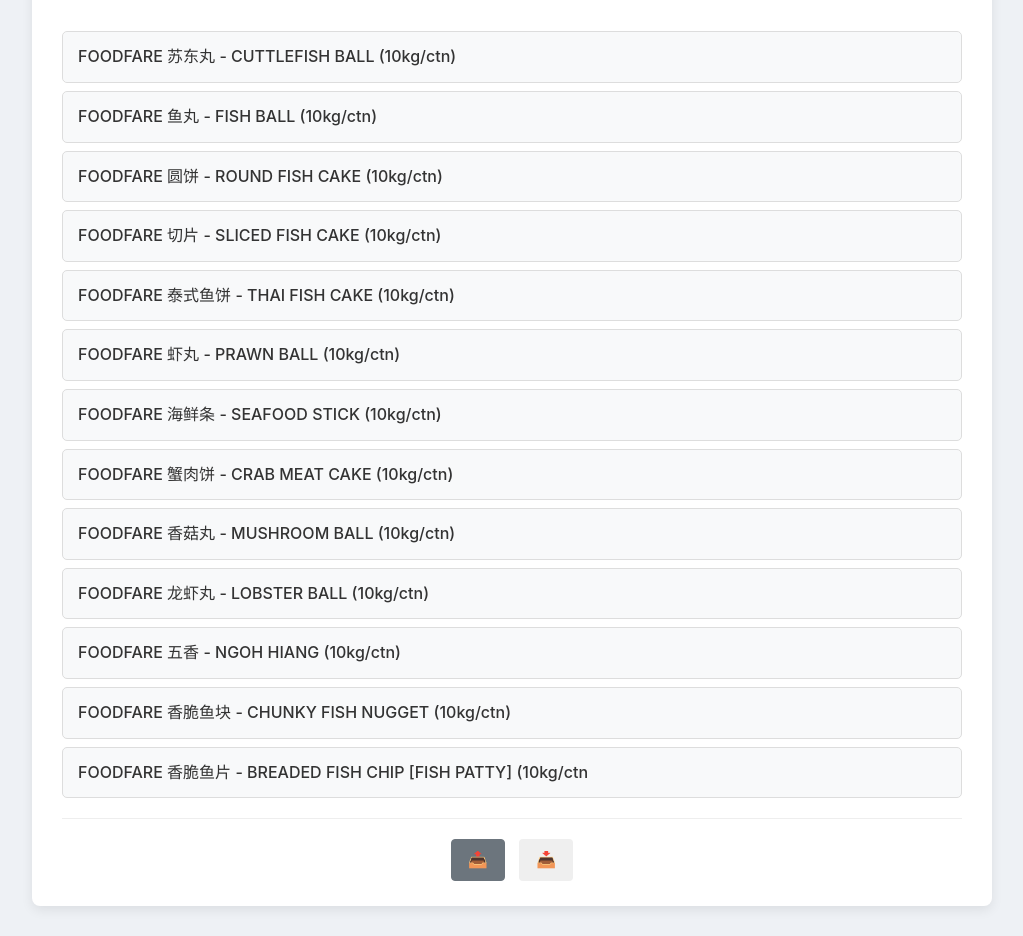
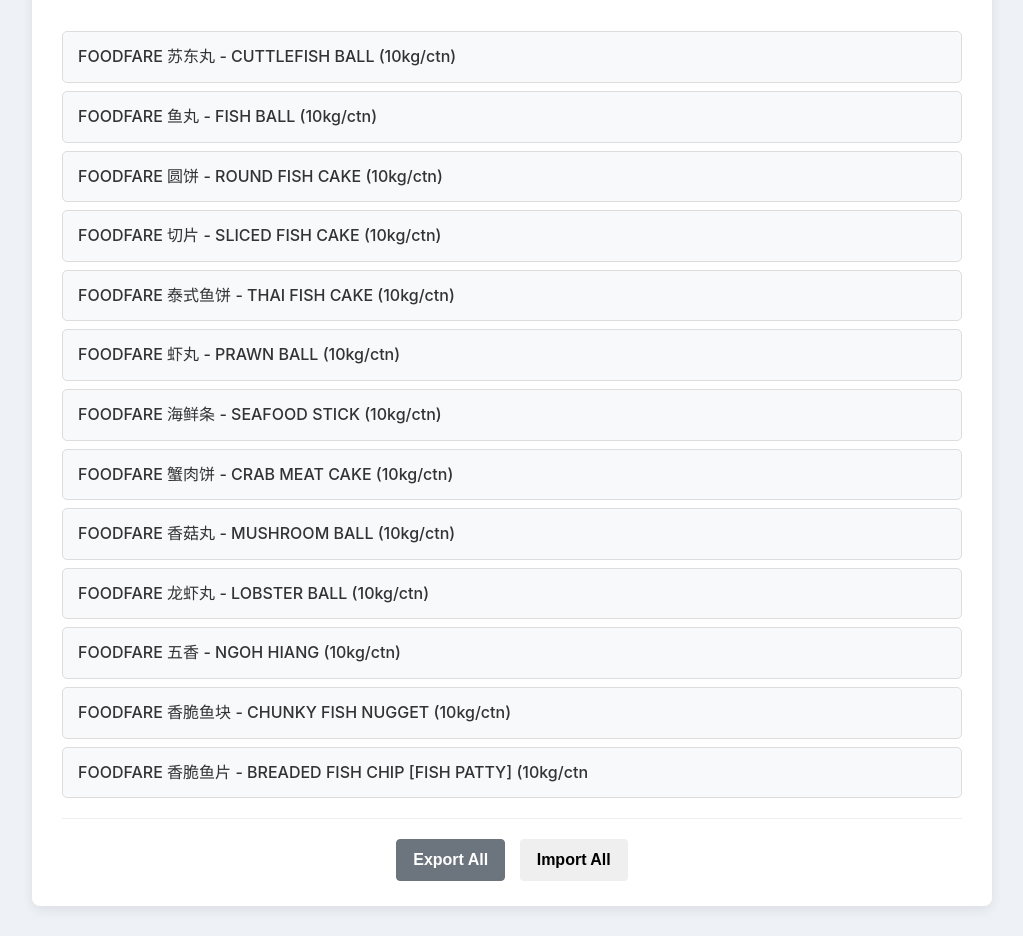
Before and after one commit to SiangWei91/FairpriceNtuc, a plain HTML site: page index.html in a window 1280 px wide. Shown: the part 143-1079 px from the top of the page, without its empty margins (128-1151 px from the left). Drawn offline with Linux system fonts and the light colour scheme.

Commit message:
Update index.html

```diff
--- a/index.html
+++ b/index.html
@@ -14,9 +14,12 @@
             <!-- Product list will be dynamically populated here -->
         </div>
         <div class="global-actions-container" style="margin-top: 20px; padding-top: 20px; border-top: 1px solid #eee; text-align: center;">
-            <button id="exportAllBtn" class="btn btn-secondary" aria-label="Export All Data to Google Sheet">📤</button>
-            <button id="importAllBtn" class="btn btn-info" style="margin-left: 10px;" aria-label="Import All Data from Google Sheet">📥</button>
+            <button id="exportAllBtn" class="btn btn-secondary" aria-label="Export All Data to Google Sheet">Export All</button>
+            <button id="importAllBtn" class="btn btn-info" style="margin-left: 10px;" aria-label="Import All Data from Google Sheet">Import All</button>
         </div>
+    </div>
+    <div id="loadingOverlay" style="position: fixed; top: 0; left: 0; width: 100%; height: 100%; background-color: rgba(0,0,0,0.5); z-index: 1000; justify-content: center; align-items: center; color: white; font-size: 20px; display: none;">
+        <p>Processing... Please wait.</p>
     </div>
     <script src="script.js"></script>
 </body>
```
